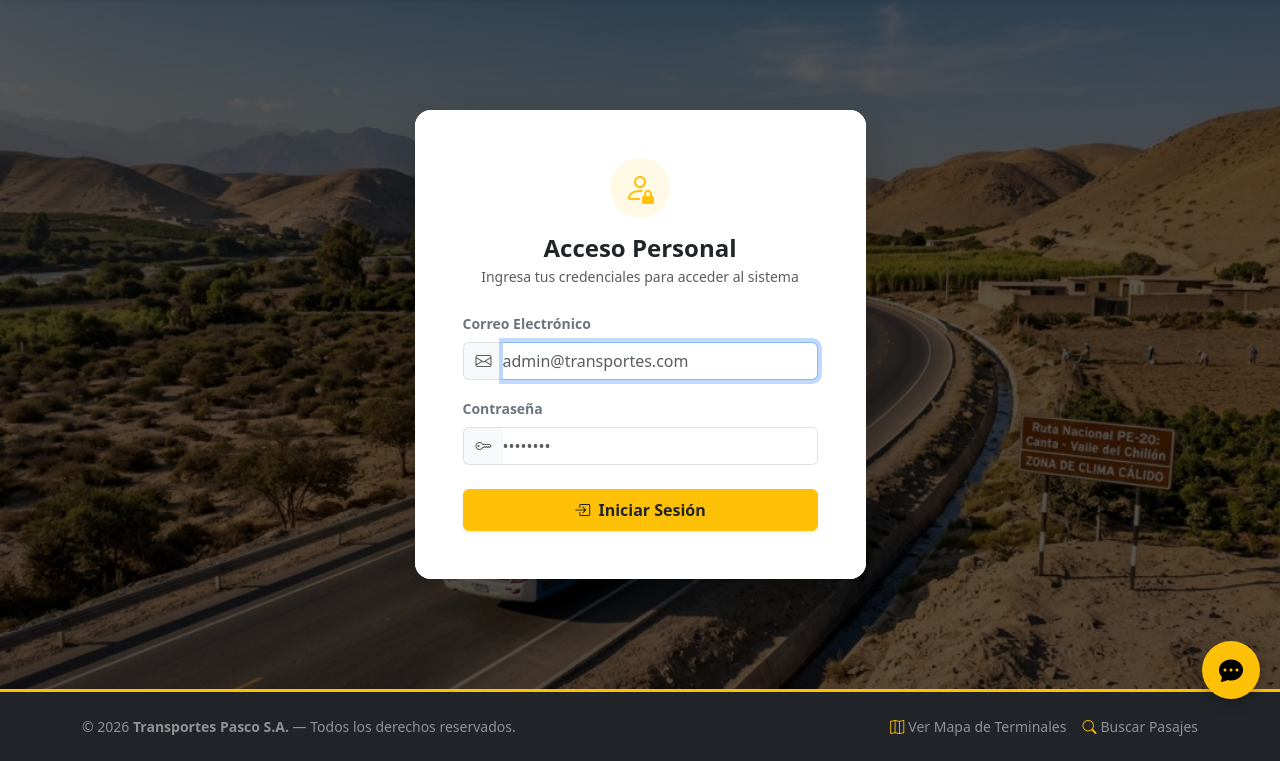
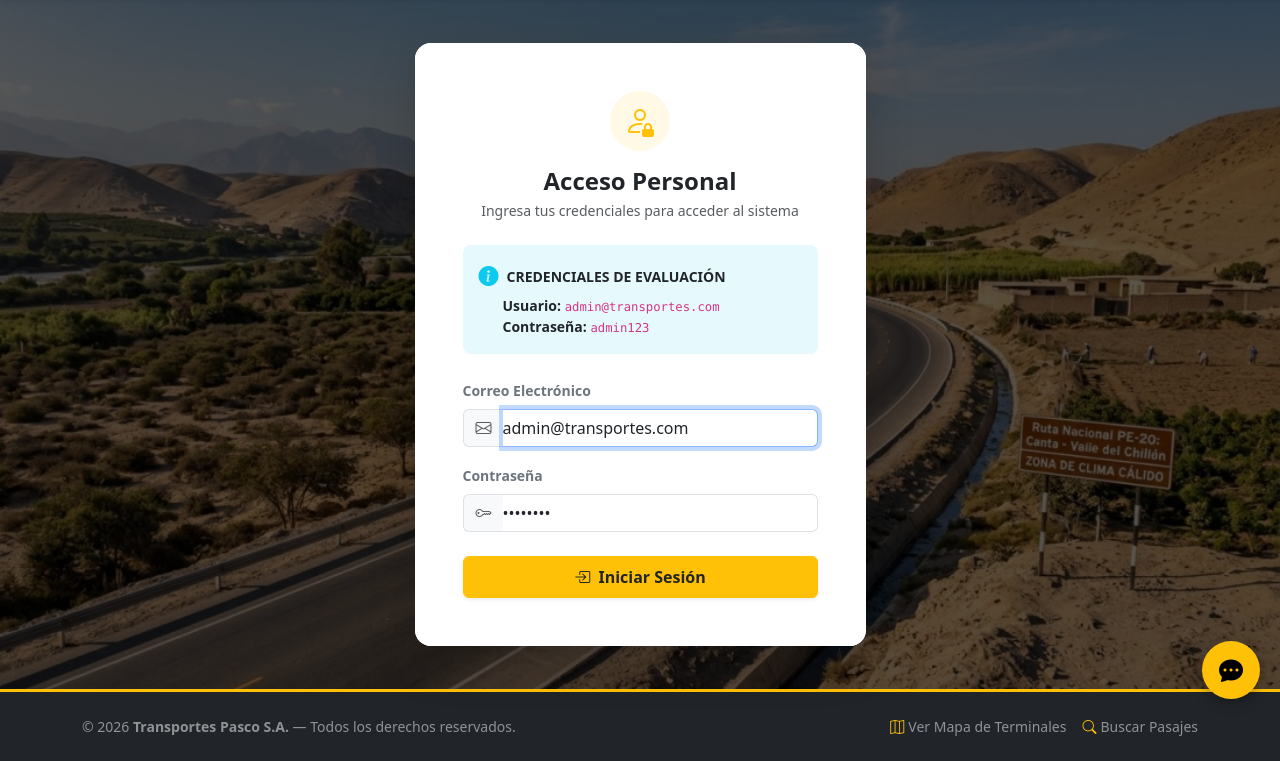
Before and after one commit to JhosVS/sistema-transportes-pasco, a Flask app: page /auth/login in a window 1280 px wide. Shown: the part 81-842 px from the top of the page. Run offline with Flask 3, Linux system fonts and the light colour scheme.

Commit message:
credenciales de prueba

```diff
--- a/templates/auth/login.html
+++ b/templates/auth/login.html
@@ -19,6 +19,18 @@
                             <p class="text-muted small">Ingresa tus credenciales para acceder al sistema</p>
                         </div>
 
+                        <!-- Caja Informativa con Credenciales de Prueba -->
+                        <div class="alert alert-info border-0 bg-info bg-opacity-10 text-dark rounded-3 p-3 mb-4">
+                            <div class="d-flex align-items-center mb-1">
+                                <i class="bi bi-info-circle-fill text-info me-2 fs-5"></i>
+                                <span class="fw-bold small text-uppercase tracking-wide">Credenciales de Evaluación</span>
+                            </div>
+                            <div class="small ms-4">
+                                <div><strong>Usuario:</strong> <code>admin@transportes.com</code></div>
+                                <div><strong>Contraseña:</strong> <code>admin123</code></div>
+                            </div>
+                        </div>
+
                         <!-- Formulario de Login -->
                         <form action="{{ url_for('auth.login') }}" method="POST">
                             <div class="mb-3">
@@ -27,7 +39,7 @@
                                     <span class="input-group-text bg-light border-end-0">
                                         <i class="bi bi-envelope text-muted"></i>
                                     </span>
-                                    <input type="email" class="form-control border-start-0 ps-0" id="email" name="email" placeholder="admin@transportes.com" required autofocus>
+                                    <input type="email" class="form-control border-start-0 ps-0" id="email" name="email" placeholder="admin@transportes.com" value="admin@transportes.com" required autofocus>
                                 </div>
                             </div>
 
@@ -37,7 +49,7 @@
                                     <span class="input-group-text bg-light border-end-0">
                                         <i class="bi bi-key text-muted"></i>
                                     </span>
-                                    <input type="password" class="form-control border-start-0 ps-0" id="password" name="password" placeholder="••••••••" required>
+                                    <input type="password" class="form-control border-start-0 ps-0" id="password" name="password" placeholder="••••••••" value="admin123" required>
                                 </div>
                             </div>
 
```
Also changed, not shown: README.md.
